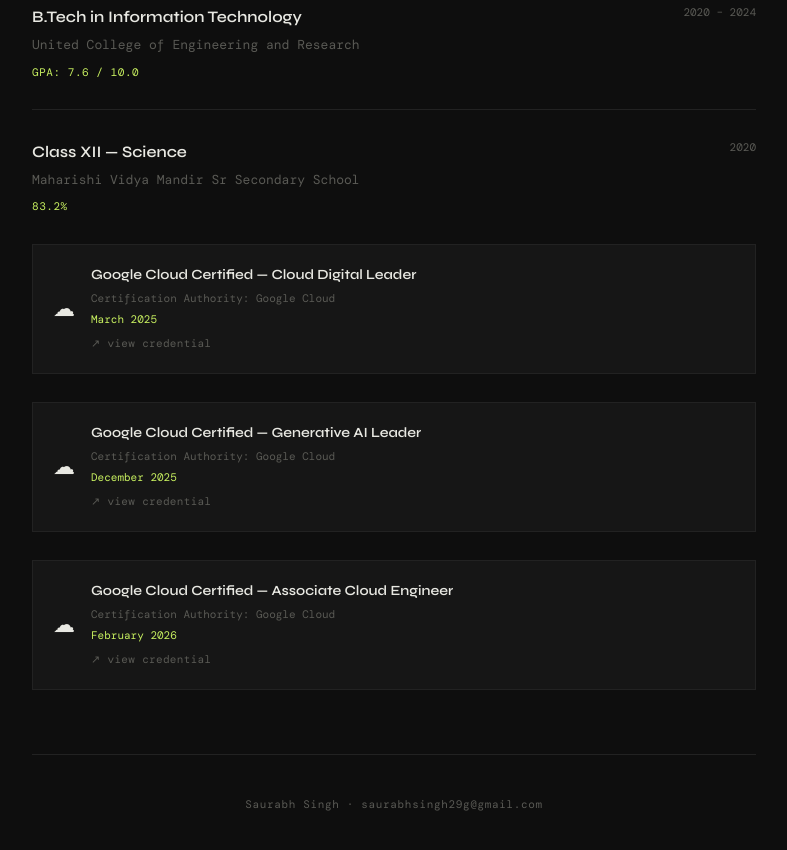
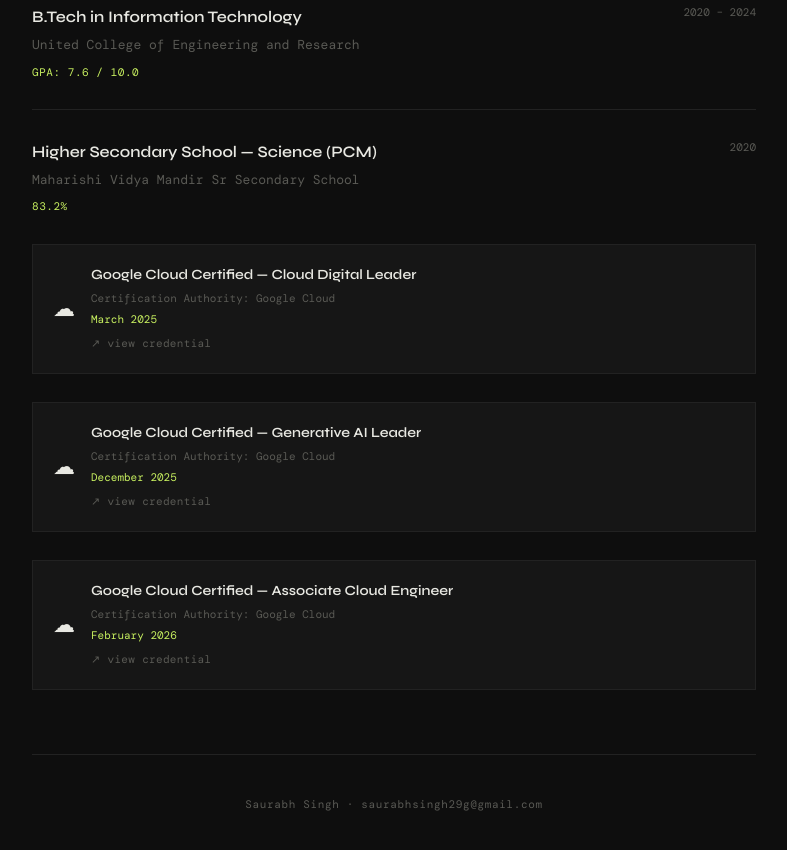
Before and after one commit to saurabhsinghaa/portfolio-2026, a plain HTML site: page index.html in a window 1280 px wide. Shown: the part 2283-3133 px from the top of the page, without its empty margins (246-1033 px from the left). Drawn offline with nearby package versions, Linux system fonts and the light colour scheme; a web font is replaced by a local one.

Commit message:
education update

```diff
--- a/index.html
+++ b/index.html
@@ -713,7 +713,7 @@
 
     <div class="edu-block" style="margin-top: 28px; padding-top: 28px; border-top: 1px solid var(--border);">
       <div>
-        <div class="edu-degree">Class XII — Science</div>
+        <div class="edu-degree">Higher Secondary School — Science (PCM)</div>
         <div class="edu-school">Maharishi Vidya Mandir Sr Secondary School</div>
         <div class="edu-gpa">83.2%</div>
       </div>
```
